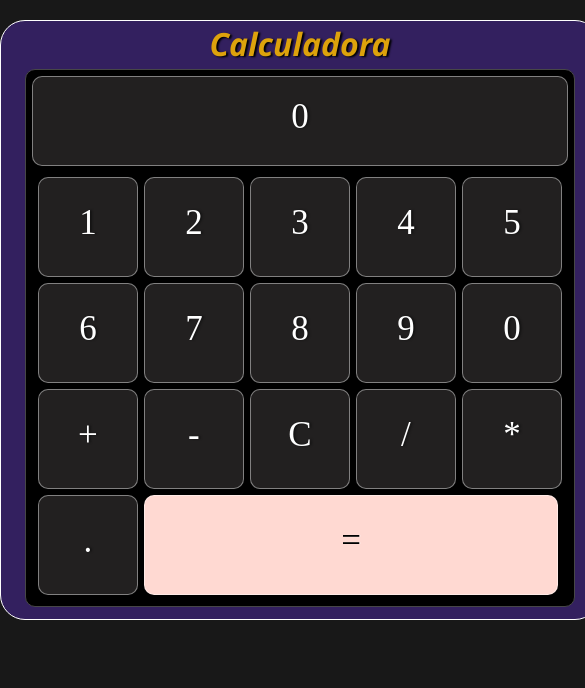
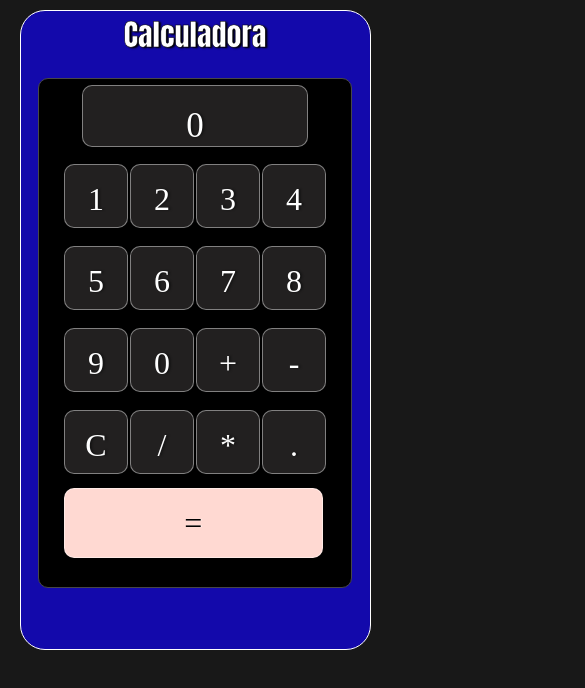
Before and after one commit to Devcor28/calculadora-javascript-devcor28, a plain HTML site: page index.html in a window 390 px wide. Shown: the whole page, 585 px wide, since content can reach past the window. Drawn offline with Linux system fonts and the light colour scheme.

Commit message:
Calculadora commit final

```diff
--- a/estilos.css
+++ b/estilos.css
@@ -7,13 +7,14 @@ body{
     background-color: rgb(24, 24, 24);
 }
 .container{
-    height: 600px;
-    width: 600px;
-    background-color: rgb(51, 32, 95);
+    height: 45rem;
+    width: 30vw;
+    background-color: rgba(18, 6, 199, 0.842);
     margin: auto;
-    margin-top: 20px;
+    margin-top: 2rem;
     border-radius: 25px;
     border: 1px solid white;
+    display: block;
 }
 .header{
     height: 8%;
@@ -23,14 +24,15 @@ body{
 .titulo{
     text-align: center;
     padding: 1px;
-    font-family:'Segoe UI','Open Sans', 'Helvetica Neue', sans-serif;
-    color: rgb(221, 162, 12);
+    font-family:Impact, Haettenschweiler, 'Arial Narrow Bold', sans-serif;
+    color: rgb(255, 255, 255);
     text-shadow: 2px 1px 2px black;
-    font-style: italic;
+    -webkit-text-stroke-width: 0.5px;
+    -webkit-text-stroke-color: black;
 }
 .display{
     width: 98%;
-    height: 90px;
+    height: 12%;
     margin: auto;
     margin-top: 5px;
     background-color: rgb(34, 32, 32);
@@ -44,35 +46,112 @@ body{
 }
 .bloquePrincipal{
     background-color: black;
-    width: 92%;
-    height: 90%;
+    display: block;
+    width: 90%;
+    height: auto;
     margin: auto;
     padding: 1px;
     border-radius: 10px;
     border: 1px solid rgb(71, 71, 71);
 }
 .btn{
-    height: 100px;
-    width: 100px;
+    height: 90px;
+    width: 22%;
     background-color: rgb(34, 32, 32);
     border-radius: 10px;
     border: 1px solid rgba(255, 255, 255, 0.432);
     text-align: center;
-    padding-top: 5px;
-    font-size: 35px;
+    padding-top: 1rem;
+    font-size: 2rem;
+    align-items: center;
     color: white;
     text-shadow: 2px 0px 2px rgba(15, 15, 15, 0.726);
-    margin: 3px;
-    padding: 25px;
+    margin: auto;
+
 }
 .bloqueSecundario{
     margin: 8px 0px 0px 8px;
-    display: flex;
-    flex-wrap: wrap;
+    margin: auto;
+    display:block;
+    height: 100%;
 }
 #igual{
+    width: 98%;
+    height: 70px;
     background-color: rgb(255, 217, 210);
-    width: 77%;
     color: black;
+    text-align: center;
     text-shadow: 1px 0px 1px rgba(255, 255, 255, 0.726);
+    margin-top: 13px;
+    margin-bottom: 10px;
 }
+.bloque1{
+    margin-top: 1rem;
+    display: flex;
+    flex-direction:row;
+}
+.bloque2{
+    display: flex;
+    flex-direction:row;
+    margin-top: 1rem;
+}
+.bloque3{
+    display: flex;
+    flex-direction:row;
+    margin-top: 1rem;
+}
+.bloque4{
+    display: flex;
+    flex-direction:row;
+    margin-top: 1rem;
+}
+@media (max-height: 790px ), (max-width: 1000px) {
+
+.container{
+      height: 40rem;
+      width: 70vw;
+      display: block;
+  }
+  .titulo{
+    font-size: 30px;
+    text-align: center;
+  }
+  .bloquePrincipal{
+    height: 80%;
+    margin-top: 1rem;
+    display: flex;
+    flex-direction: column;
+  }
+  .display{
+    width: 72%;
+    height: 40px;
+    text-align: center;
+    display:block;
+    text-align: center;
+    box-sizing: content-box;
+  }
+  .bloqueSecundario{
+    display: block;
+    margin-left: auto;
+  }
+  .btn{
+    margin: 1px;
+    width: 7rem;
+    height: 4rem
+
+  }
+}
+@media (max-width: 740px ) {
+    .container{
+        margin-top: 10px;
+        height: 40rem;
+        width: 90vw;
+        display: block;
+    }
+    .btn{
+        margin: 1px;
+        width: 4rem;
+        height: 4rem
+
+      }
+}
--- a/index.html
+++ b/index.html
@@ -15,22 +15,30 @@
     <div class="bloquePrincipal">
         <div class="display">0</div>
         <div class="bloqueSecundario">
+          <div class="bloque1">
              <div class="btn">1</div>
              <div class="btn">2</div>
              <div class="btn">3</div>
              <div class="btn">4</div>
+          </div>
+          <div class="bloque2">
               <div class="btn">5</div>
               <div class="btn">6</div>
               <div class="btn">7</div>
               <div class="btn">8</div>
+          </div>
+          <div class="bloque3">
               <div class="btn">9</div>
               <div class="btn">0</div>
               <div class="btn">+</div>
               <div class="btn">-</div>
+          </div>
+          <div class="bloque4">
               <div class="btn">C</div>
               <div class="btn">/</div>
               <div class="btn">*</div>
               <div class="btn">.</div>
+          </div>
             <div class="btn" id="igual">=</div>
         </div>
     </div>
```
Lines whose indentation alone changed are shown as unchanged.
